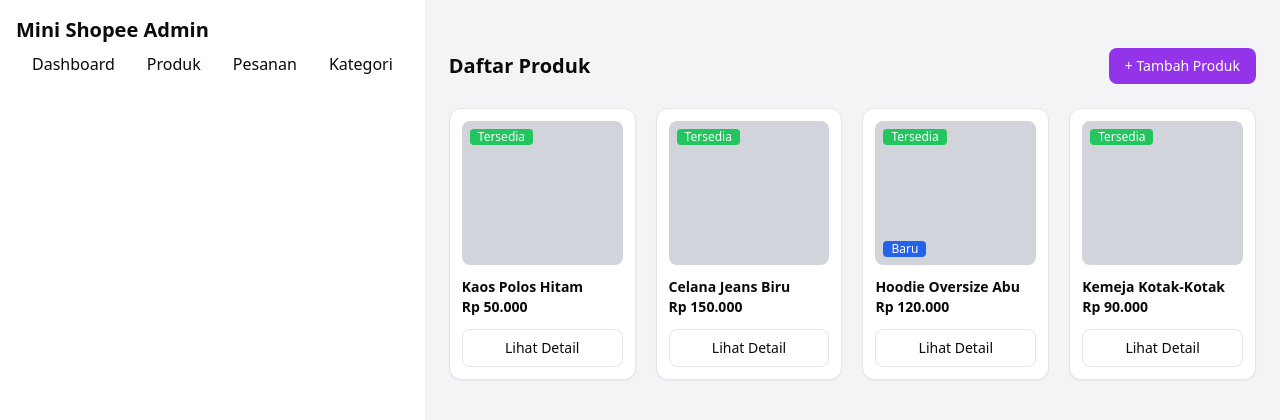
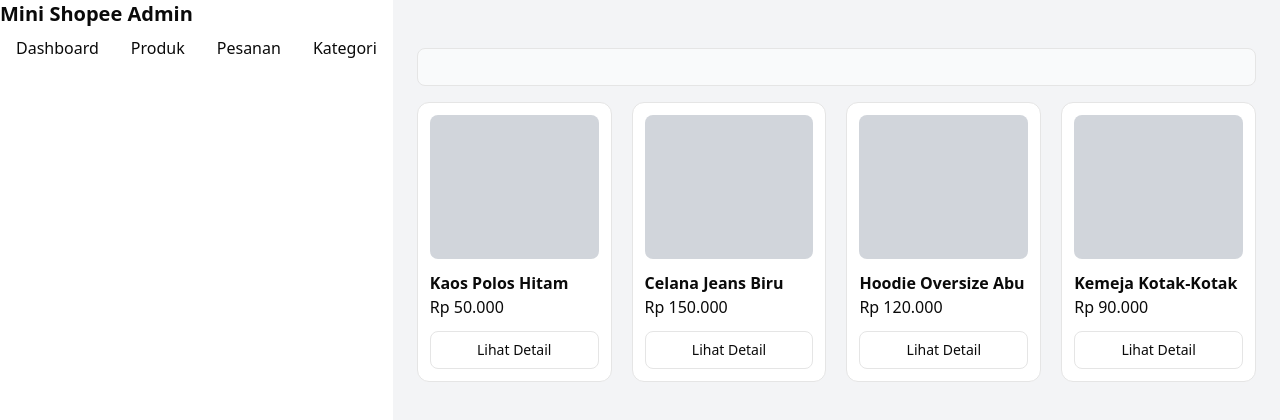
Before and after one commit to faliharyabudi/Mini-Shopee, a Next.js app in the folder web/: page /dashboard/products in a window 1280 px wide. Shown: the top 420 px of the page. Built offline with nearby package versions, Linux system fonts and the light colour scheme.

Commit message:
Perbaiki search produk tanpa useEffect untuk hindari render berulang

```diff
--- a/web/app/dashboard/products/page.tsx
+++ b/web/app/dashboard/products/page.tsx
@@ -1,21 +1,21 @@
 "use client";
 
 import { useState } from "react";
+import { useSearchParams } from "next/navigation";
 import Link from "next/link";
 
-type Product = {
-  id: number;
-  category: string;
-  name: string;
-  price: number;
-  oldPrice?: number | null;
-  discount?: number | null;
-  status: string;
-  isNew: boolean;
-};
+export default function ProductsPage() {
+  const searchParams = useSearchParams();
 
-export default function ProductsPage() {
-  const [products, setProducts] = useState<Product[]>([
+  const searchFromUrl = searchParams.get("search") ?? "";
+
+  const [selectedCategory, setSelectedCategory] = useState("Semua");
+  const [sortValue, setSortValue] = useState("default");
+
+  // 🔥 searchQuery DIAMBIL LANGSUNG
+  const searchQuery = searchFromUrl;
+
+  const products = [
     {
       id: 1,
       category: "Pria",
@@ -50,99 +50,43 @@ export default function ProductsPage() {
       status: "Tersedia",
       isNew: false,
     },
-  ]);
+  ];
 
-  const [showForm, setShowForm] = useState(false);
-  const [name, setName] = useState("");
-  const [price, setPrice] = useState<number | "">("");
+  const filteredCategory =
+    selectedCategory === "Semua"
+      ? products
+      : products.filter((p) => p.category === selectedCategory);
 
-  const handleAddProduct = () => {
-    if (!name || !price) return;
+  const filteredSearch = filteredCategory.filter((p) =>
+    p.name.toLowerCase().includes(searchQuery.toLowerCase())
+  );
 
-    setProducts([
-      ...products,
-      {
-        id: products.length + 1,
-        name,
-        price: Number(price),
-        category: "Pria",
-        status: "Tersedia",
-        isNew: true,
-      },
-    ]);
-
-    setName("");
-    setPrice("");
-    setShowForm(false);
-  };
+  const finalProducts = [...filteredSearch].sort((a, b) => {
+    if (sortValue === "termurah") return a.price - b.price;
+    if (sortValue === "termahal") return b.price - a.price;
+    if (sortValue === "az") return a.name.localeCompare(b.name);
+    if (sortValue === "za") return b.name.localeCompare(a.name);
+    if (sortValue === "terbaru") return Number(b.isNew) - Number(a.isNew);
+    return 0;
+  });
 
   return (
-    <div className="mt-6 mb-10 space-y-6">
-      {/* HEADER */}
-      <div className="flex items-center justify-between">
-        <h1 className="text-xl font-bold">Daftar Produk</h1>
+    <div className="mt-6 mb-10">
+      <input
+        value={searchQuery}
+        readOnly
+        className="w-full border rounded-lg px-3 py-2 text-sm mb-4 bg-gray-50"
+      />
 
-        <button
-          onClick={() => setShowForm(!showForm)}
-          className="bg-purple-600 text-white px-4 py-2 rounded-lg text-sm"
-        >
-          + Tambah Produk
-        </button>
-      </div>
-
-      {/* FORM TAMBAH */}
-      {showForm && (
-        <div className="bg-white border rounded-xl p-4 space-y-3 max-w-md">
-          <input
-            type="text"
-            placeholder="Nama produk"
-            value={name}
-            onChange={(e) => setName(e.target.value)}
-            className="w-full border rounded px-3 py-2 text-sm"
-          />
-          <input
-            type="number"
-            placeholder="Harga"
-            value={price}
-            onChange={(e) => setPrice(Number(e.target.value))}
-            className="w-full border rounded px-3 py-2 text-sm"
-          />
-          <button
-            onClick={handleAddProduct}
-            className="bg-purple-600 text-white px-4 py-2 rounded text-sm"
-          >
-            Simpan Produk
-          </button>
-        </div>
-      )}
-
-      {/* GRID PRODUK */}
       <div className="grid grid-cols-2 md:grid-cols-4 gap-5">
-        {products.map((item) => (
-          <div
-            key={item.id}
-            className="bg-white border rounded-xl p-3 shadow-sm"
-          >
-            <div className="h-36 bg-gray-300 rounded-lg mb-3 relative">
-              {item.status && (
-                <span className="absolute top-2 left-2 bg-green-500 text-white text-xs px-2 rounded">
-                  {item.status}
-                </span>
-              )}
-              {item.isNew && (
-                <span className="absolute bottom-2 left-2 bg-blue-600 text-white text-xs px-2 rounded">
-                  Baru
-                </span>
-              )}
-            </div>
-
-            <p className="text-sm font-semibold">{item.name}</p>
-            <p className="text-sm font-bold">
-              Rp {item.price.toLocaleString("id-ID")}
-            </p>
+        {finalProducts.map((item) => (
+          <div key={item.id} className="bg-white border rounded-xl p-3">
+            <div className="h-36 bg-gray-300 rounded-lg mb-3" />
+            <p className="font-semibold">{item.name}</p>
+            <p>Rp {item.price.toLocaleString("id-ID")}</p>
 
             <Link href={`/dashboard/products/${item.id}`}>
-              <button className="w-full border rounded-lg py-2 text-sm mt-3">
+              <button className="w-full mt-3 border rounded-lg py-2 text-sm">
                 Lihat Detail
               </button>
             </Link>
```
